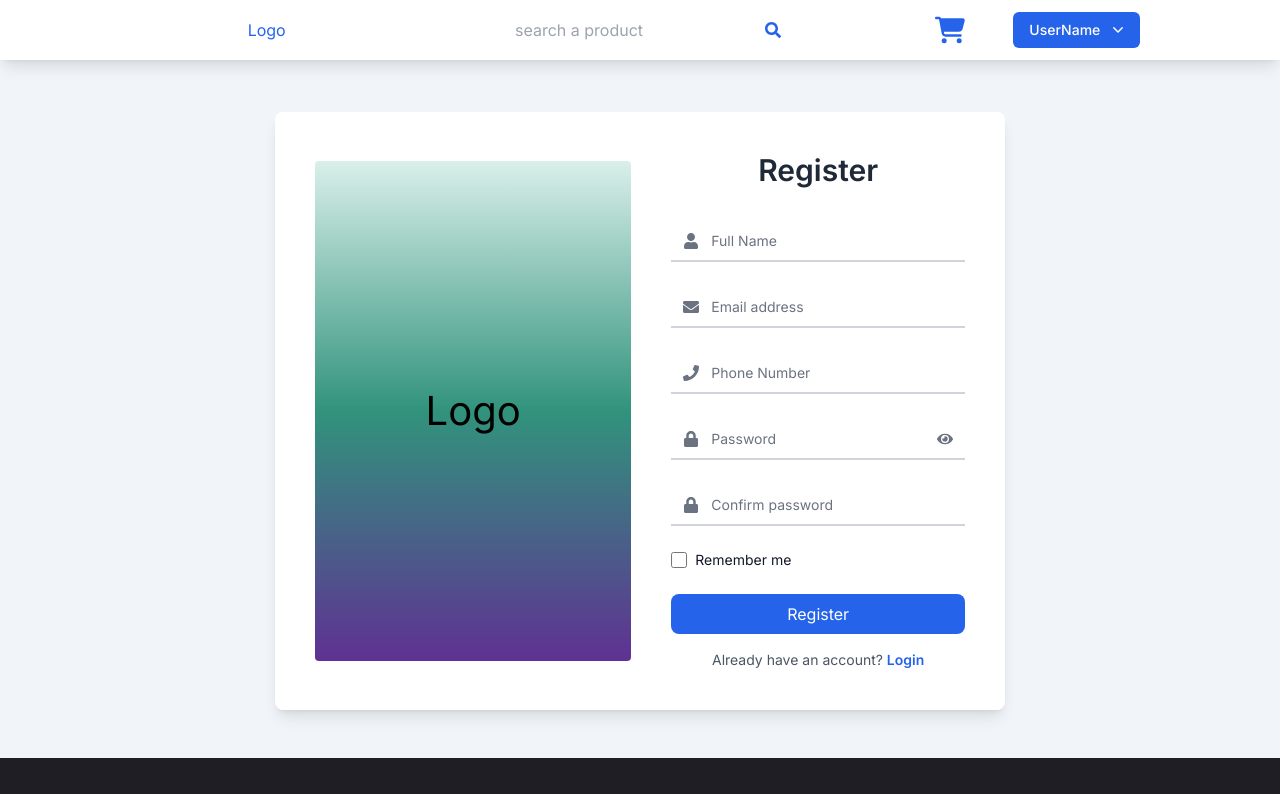
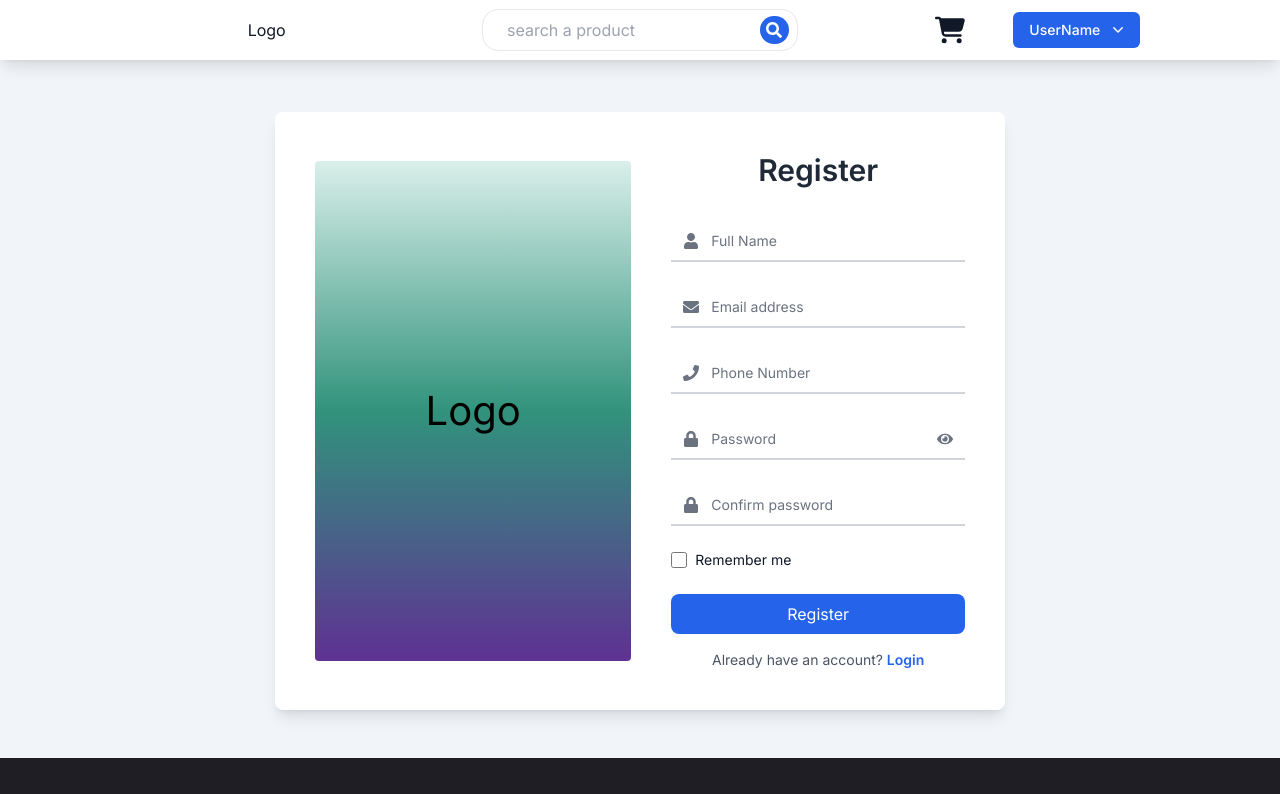
Before and after one commit to project-team1241/ecommerce_frontend, a React (Vite) app: page /register in a window 1280 px wide. Shown: the top 794 px of the page. Built offline with nearby package versions, Linux system fonts and the light colour scheme.

Commit message:
search bar changed

```diff
--- a/src/Utils/validate.jsx
+++ b/src/Utils/validate.jsx
@@ -1,8 +1,7 @@
-export const validate = (email, password) => {
+export const validate = (email, password, phoneNumber) => {
     const emailvalue = /[\w-\.]+@([\w-]+\.)+[\w-]{2,4}$/.test(email);
-  const passwordvalue =
-    /^(?=.*\d)(?=.*[a-z])(?=.*[A-Z])(?=.*[a-zA-Z]).{8,}$/.test(password);
-  const phonevalue = /^\+?(\d{1,3})?[-.\s]?(\d{10})$/.test(email);
+    const passwordvalue = /^(?=.*\d)(?=.*[a-z])(?=.*[A-Z])(?=.*[a-zA-Z]).{8,}$/.test(password);
+    const phonevalue = /^\+?(\d{1,3})?[-.\s]?(\d{10})$/.test(phoneNumber);
 
     if (!emailvalue && !phonevalue) {
         return "Invalid Email/Mobile number";
--- a/src/components/Nav.jsx
+++ b/src/components/Nav.jsx
@@ -12,12 +12,12 @@ const Nav = () => {
     }, []);
 
     return (
-        <div className="fixed grid grid-cols-3 place-items-center px-20 bg-[#ffffff] text-gray-900 h-[60px] rouded-b-[5px] shadow-lg hover:text-blue-600 w-screen z-10">
-            <h2>Logo</h2>
+        <div className="fixed grid grid-cols-3 place-items-center px-20 bg-[#ffffff] text-gray-900 h-[60px] rouded-b-[5px] shadow-lg  w-screen z-10">
+            <h2 className="cursor-pointer">Logo</h2>
             <Search />
             <div className="grid grid-cols-2 place-items-center">
                 <div className="h-[30px] w-[30px] relative z-11">
-                    <FaCartShopping className="h-[100%] w-[100%] self-center"></FaCartShopping>
+                    <FaCartShopping className="h-[100%] w-[100%] self-center hover:text-blue-600 cursor-pointer"></FaCartShopping>
                     <div
                         className={` ${
                             ordersCart > 0 ? "" : "hidden"
--- a/src/components/Search.jsx
+++ b/src/components/Search.jsx
@@ -3,16 +3,16 @@ import { FaSearch } from "react-icons/fa";
 
 function Search() {
     return (
-        <div>
-            <form>
-                <label htmlFor="search" className="flex felx-row justify-center items-center ">
+        <div className="border border-gray-200 rounded-2xl">
+            <form className="px-2 py-1.5">
+                <label htmlFor="input" className="flex felx-row justify-center items-center ">
                     <input
                         type="search"
-                        className="w-full h-[50px] px-4 py-2 text-gray-700 focus:outline-none"
+                        className="w-full h-[20px] px-4 py-2 text-gray-700 rounded-lg focus:outline-none"
                         placeholder="search a product"
                     />
-                    <button>
-                        <FaSearch />
+                    <button className="flex flex-row justify-center items-center bg-blue-600 h-7 w-8 p-1 rounded-2xl">
+                        <FaSearch className="text-white" />
                     </button>
                 </label>
             </form>
--- a/src/index.css
+++ b/src/index.css
@@ -9,7 +9,7 @@ body {
 }
 
 ::-webkit-scrollbar {
-    width: 10px;
+    width: 5px;
 }
 
 ::-webkit-scrollbar-thumb {
--- a/src/pages/Login.jsx
+++ b/src/pages/Login.jsx
@@ -2,7 +2,7 @@ import React, { useState } from "react";
 import { FaEnvelope, FaLock, FaEye, FaEyeSlash } from "react-icons/fa";
 import LogoComponent from "../components/LogoComponent";
 import { validate } from "../Utils/validate";
-import { useNavigate } from "react-router-dom";
+import { useNavigate, Link } from "react-router-dom";
 
 function Login() {
     const [emailPhone, setEmailPhone] = useState("");
@@ -10,7 +10,7 @@ function Login() {
     const [errorMessage, setErrorMessage] = useState(null);
     const [showPassword, setShowPassword] = useState(false);
     const [rememberMe, setRememberMe] = useState(false);
-  const navigate=useNavigate();
+    const navigate = useNavigate();
 
     const signIn = () => {
         const validateValue = validate(emailPhone, password);
@@ -41,9 +41,7 @@ function Login() {
                 {/* Input Fields Section */}
                 <form className="w-full md:w-6/12" onSubmit={(e) => e.preventDefault()}>
                     {/* Email Input */}
-          <h2 className="text-3xl font-semibold text-gray-800 mb-8 text-center">
-            Login
-          </h2>
+                    <h2 className="text-3xl font-semibold text-gray-800 mb-8 text-center">Login</h2>
                     <div className="w-full mb-6 relative hover:cursor-text">
                         <input
                             type="text"
@@ -117,19 +115,16 @@ function Login() {
                     <div className="mt-4 text-center">
                         <p className="text-sm text-gray-600">
                             Don't have an account?{" "}
-              <a href="/register" className="text-blue-600 font-semibold">
+                            <Link to={"/register"} className="text-blue-600 font-semibold cursor-pointer">
                                 Register
-              </a>
+                            </Link>
                         </p>
                     </div>
 
                     {/* Forgot Password Link */}
                     <div className="mt-4 text-center">
                         <p className="text-sm text-gray-600">
-              <a
-                href="/forgot-password"
-                className="text-blue-600 font-semibold"
-              >
+                            <a href="/forgot-password" className="text-blue-600 font-semibold">
                                 Forgot Password?
                             </a>
                         </p>
--- a/src/pages/Register.jsx
+++ b/src/pages/Register.jsx
@@ -1,20 +1,42 @@
 import React, { useState } from "react";
 import { FaEnvelope, FaPhone, FaLock, FaEye, FaEyeSlash, FaUser } from "react-icons/fa";
 import LogoComponent from "../components/LogoComponent";
+import { validate } from "../Utils/validate";
+import { Link } from "react-router-dom";
 
 function Register() {
     const [showPassword, setShowPassword] = useState(false);
     const [rememberMe, setRememberMe] = useState(false);
 
+    //error message
+    const [errorMessage, setErrorMessage] = useState(null);
+
     //All form data
-    const [email, setEmail] = useState(null);
-    const [fullName, setFullName] = useState(null);
-    const [phone, setPhone] = useState(null);
-    const [password, setPassword] = useState(null);
+    const [email, setEmail] = useState("");
+    const [fullName, setFullName] = useState("");
+    const [phone, setPhone] = useState("");
+    const [password, setPassword] = useState("");
 
     //checkPassword
-    const [cnfPassword, setCnfPassword] = useState(null);
+    const [cnfPassword, setCnfPassword] = useState("");
     const [isValidPass, setIsValidPass] = useState(false);
+
+    const Register = () => {
+        const validateValue = validate(email, password, phone);
+        if (validateValue) {
+            setErrorMessage(validateValue);
+            return;
+        } else {
+            //   auth validation code
+            navigate("/");
+        }
+    };
+
+    const validatePassword = () => {
+        if (cnfPassword === password) {
+            setIsValidPass(true);
+        }
+    };
 
     // Toggle password visibility
     const togglePasswordVisibility = () => {
@@ -32,7 +54,7 @@ function Register() {
                 <LogoComponent width="w-[350px]" height="h-[500px]" />
 
                 {/* Input Fields Section */}
-                <form className="w-full md:w-6/12">
+                <form className="w-full md:w-6/12" onSubmit={(e) => e.preventDefault()}>
                     {/* Email Input */}
                     <h2 className="text-3xl font-semibold text-gray-800 mb-8 text-center">Register</h2>
                     {/* Full name Input */}
@@ -100,6 +122,8 @@ function Register() {
                             id="password"
                             className="peer w-full bg-transparent border-b-2 border-gray-300 text-gray-900 text-sm rounded-none focus:outline-none focus:border-blue-600 block p-2.5 pl-10 placeholder-transparent "
                             placeholder="Password"
+                            value={password}
+                            onChange={(e) => setPassword(e.target.value)}
                             required
                         />
                         <FaLock className="absolute left-3 top-1/2 transform -translate-y-1/2 text-gray-500" />
@@ -126,6 +150,8 @@ function Register() {
                             id="cnf_password"
                             className="peer w-full bg-transparent border-b-2 border-gray-300 text-gray-900 text-sm rounded-none focus:outline-none focus:border-blue-600 block p-2.5 pl-10 placeholder-transparent "
                             placeholder="Password"
+                            value={cnfPassword}
+                            onChange={(e) => setCnfPassword(e.target.value)}
                             required
                         />
                         <FaLock className="absolute left-3 top-1/2 transform -translate-y-1/2 text-gray-500" />
@@ -152,7 +178,11 @@ function Register() {
                     </div>
 
                     {/* Register Button */}
-                    <button type="submit" className="w-full bg-blue-600 text-white p-2 rounded-lg hover:bg-blue-600">
+                    <button
+                        onClick={Register}
+                        type="submit"
+                        className="w-full bg-blue-600 text-white p-2 rounded-lg hover:bg-blue-600"
+                    >
                         Register
                     </button>
 
@@ -160,9 +190,9 @@ function Register() {
                     <div className="mt-4 text-center">
                         <p className="text-sm text-gray-600">
                             Already have an account?{" "}
-                            <a href="/login" className="text-blue-600 font-semibold">
+                            <Link to={"/login"} className="text-blue-600 font-semibold">
                                 Login
-                            </a>
+                            </Link>
                         </p>
                     </div>
                 </form>
```
Lines whose indentation alone changed are shown as unchanged.
